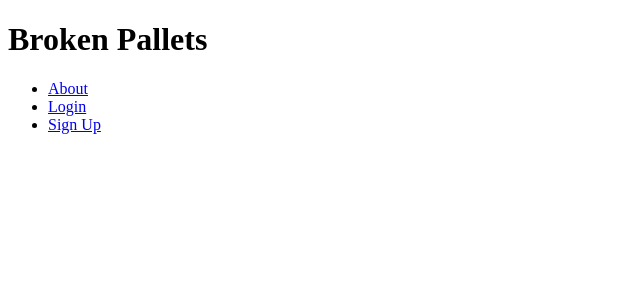
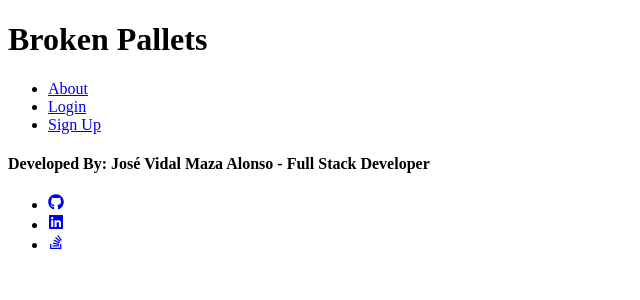
Before and after one commit to josevidmal/jvma-broken-pallets, a React (Create React App) app in the folder client/: page /me/myPurchases in a window 1280 px wide. Shown: the top 300 px of the page, without its empty margins (0-640 px from the left). Built offline with nearby package versions, Linux system fonts and the light colour scheme.

Commit message:
Adding react-icons package to client/package.json. Uncommenting Footer component in App.js. Adding code to Footer/index.js.

```diff
--- a/client/package.json
+++ b/client/package.json
@@ -11,6 +11,7 @@
     "jwt-decode": "^3.1.2",
     "react": "^18.1.0",
     "react-dom": "^18.1.0",
+    "react-icons": "^4.3.1",
     "react-router-dom": "^6.3.0",
     "react-scripts": "5.0.1",
     "ts-invariant": "^0.10.2",
--- a/client/src/App.js
+++ b/client/src/App.js
@@ -18,7 +18,7 @@ import MyOffersList from './components/MyOffersList';
 import CreateOfferForm from './components/CreateOfferForm';
 import AllOffersList from './components/AllOffersList';
 //import MyPurchasesList from './components/MyPurchasesList';
-//import Footer from './components/Footer';
+import Footer from './components/Footer';
 
 const httpLink = createHttpLink({
   uri: 'http://localhost:3001/graphql',
@@ -78,7 +78,7 @@ function App() {
             element={<MyPurchasesList />}
           />*/}
         </Routes>
-        {/*<Footer />*/}
+        <Footer />
       </Router>
     </ApolloProvider>
   );
--- a/client/src/components/Footer/index.js
+++ b/client/src/components/Footer/index.js
@@ -0,0 +1,17 @@
+import React from 'react';
+import { FaGithub, FaLinkedin, FaStackOverflow } from 'react-icons/fa';
+
+const Footer = () => {
+    return (
+        <footer>
+            <h4>Developed By: José Vidal Maza Alonso - Full Stack Developer</h4>
+            <ul>
+                <li><a href="https://github.com/josevidmal"><FaGithub /></a></li>
+                <li><a href="https://www.linkedin.com/in/jose-vidal-maza-alonso-73477646/"><FaLinkedin /></a></li>
+                <li><a href="https://stackoverflow.com/users/17156054/jos%c3%a9-vidal"><FaStackOverflow /></a></li>
+            </ul>
+        </footer>
+    )
+}
+
+export default Footer;
```
Also changed, not shown: 1 other file (tests, documents, lock files or other folders).
